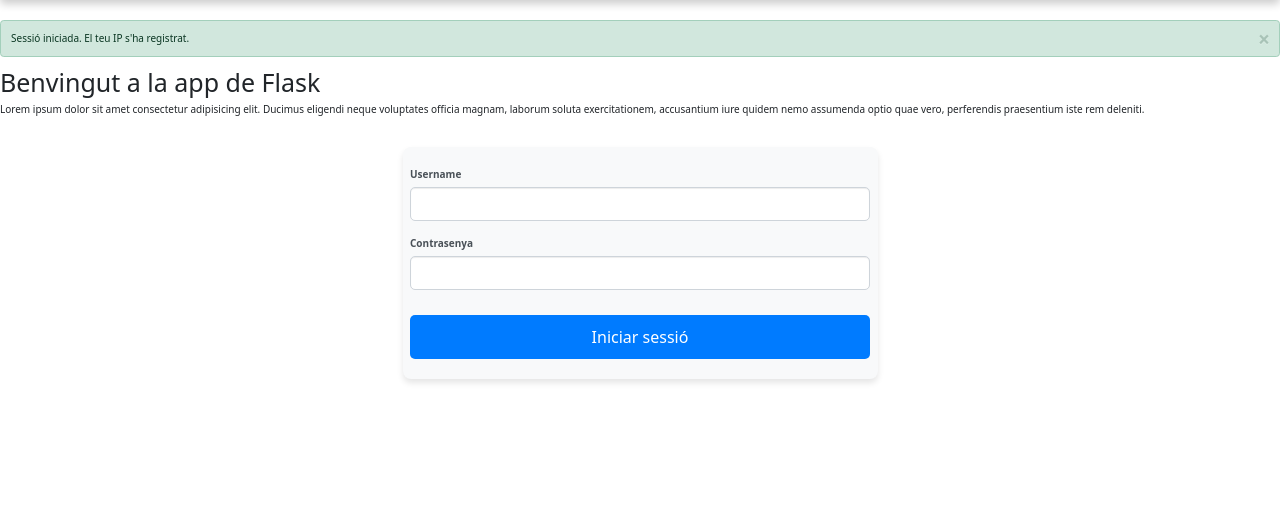
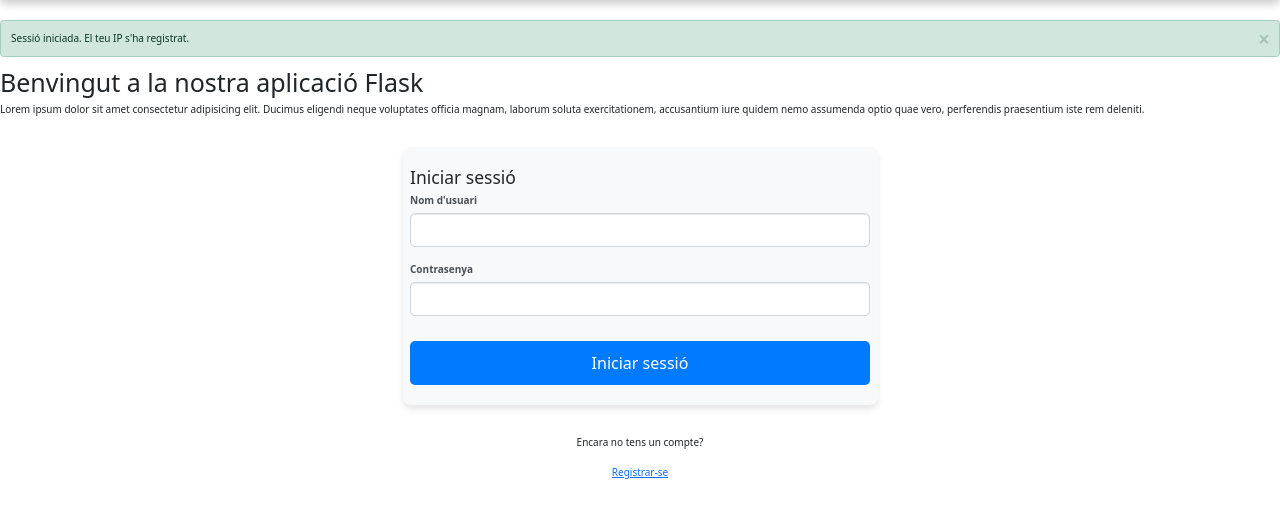
Before and after one commit to mediina04/flask_clase, a Flask app: page /index in a window 1280 px wide. Shown: the part 62-580 px from the top of the page. Run offline with Flask 3, Linux system fonts and the light colour scheme; some libraries are stand-ins or nearby versions.

Commit message:
modified:   app/__pycache__/forms.cpython-312.pyc 	modified:   app/forms.py 	modified:   app/templates/base.html 	modified:   app/templates/information.html 	modified:   main.py

```diff
--- a/app/forms.py
+++ b/app/forms.py
@@ -2,13 +2,13 @@ from flask_wtf import FlaskForm
 from wtforms import StringField, PasswordField, SubmitField
 from wtforms.validators import DataRequired, Length, EqualTo
 
-# Formulario para el inicio de sesión
+# Formulario de login
 class LoginForm(FlaskForm):
-    username = StringField('Username', validators=[DataRequired()])
+    username = StringField('Nom d\'usuari', validators=[DataRequired()])
     password = PasswordField('Contrasenya', validators=[DataRequired()])
     submit = SubmitField('Iniciar sessió')
 
-# Formulario para el registro de usuario
+# Formulario de registro
 class RegisterForm(FlaskForm):
     username = StringField('Nom d\'usuari', validators=[DataRequired(), Length(min=4, max=100)])
     password = PasswordField('Contrasenya', validators=[DataRequired(), Length(min=6)])
--- a/app/templates/base.html
+++ b/app/templates/base.html
@@ -6,8 +6,6 @@
 <link href="https://cdn.jsdelivr.net/npm/bootstrap@5.3.3/dist/css/bootstrap.min.css" rel="stylesheet" integrity="sha384-QWTKZyjpPEjISv5WaRU9OFeRpok6YctnYmDr5pNlyT2bRjXh0JMhjY6hW+ALEwIH" crossorigin="anonymous">
 <link rel="stylesheet" href="{{ url_for('static', filename='css/style.css') }}">
 {% endblock %}
-
-
 
 {% block body %}
 
@@ -22,20 +20,38 @@
 </div>
 {% endfor %}
 
+{% block content %}
+    <!-- Formulario de inicio de sesión -->
+    <div class="container mt-5">
+        <div class="row justify-content-center">
+            <div class="col-5 mx-auto formulario">
+                <h3>Iniciar sessió</h3>
+                {{ wtf.quick_form(login_form) }}
+            </div>
+        </div>
+    </div>
 
+    <div class="container mt-3 text-center">
+        <p>Encara no tens un compte?</p>
+        <a href="#registro" class="btn btn-link" data-bs-toggle="collapse">Registrar-se</a>
+    </div>
 
-{% block content %}
+    <!-- Formulario de registro (oculto por defecto) -->
+    <div id="registro" class="collapse container mt-5">
+        <div class="row justify-content-center">
+            <div class="col-5 mx-auto formulario">
+                <h3>Registrar-se</h3>
+                {{ wtf.quick_form(register_form) }}
+            </div>
+        </div>
+    </div>
 {% endblock %}
-
-
 
 {% block scripts %}
 {{ super() }}
 <script src="https://cdn.jsdelivr.net/npm/bootstrap@5.3.3/dist/js/bootstrap.bundle.min.js"
     integrity="sha384-YvpcrYf0tY3lHB60NNkmXc5s9fDVZLESaAA55NDzOxhy9GkcIdslK1eN7N6jIeHz" crossorigin="anonymous">
 </script>
+{% endblock %}
 
 {% endblock %}
-
-
-{% endblock %}
--- a/app/templates/information.html
+++ b/app/templates/information.html
@@ -1,49 +1,41 @@
-<!-- #per executar-la:
-# python main.py
-#Per executar-la i tenir el debug a la pantalla:
-#flask --app main.py run --host=0.0.0.0 --port=81 --debug -->
-
-
-
 {% extends 'base.html' %}
 {% import 'macros.html' as macros %}
 {% import 'bootstrap/wtf.html' as wtf %}
 
-
 {% block title %}
-    {{super()}}
-    welcome to flask
+    {{super()}} - Benvingut a la app
 {% endblock %}
 
-
 {% block content %}
-    <h1>Benvingut a la app de Flask</h1>
+    <h1>Benvingut a la nostra aplicació Flask</h1>
     <p>Lorem ipsum dolor sit amet consectetur adipisicing elit. Ducimus eligendi neque voluptates officia magnam, laborum soluta exercitationem, accusantium iure quidem nemo assumenda optio quae vero, perferendis praesentium iste rem deleniti.</p>
 
+    {% if username %}
+        <h2>Benvingut, {{ username }}</h2>
+    {% endif %}
 
-    {% if username %}
-        <h1>Benvingut usuari {{ username }} </h1>
-
-    {%  endif %}
+    <!-- Formulario de inicio de sesión -->
     <div class="container mt-5">
         <div class="row justify-content-center">
             <div class="col-5 mx-auto formulario">
-                {{wtf.quick_form(login_form)}}
+                <h3>Iniciar sessió</h3>
+                {{ wtf.quick_form(login_form) }}
             </div>
         </div>
     </div>
 
+    <div class="container mt-3 text-center">
+        <p>Encara no tens un compte?</p>
+        <a href="#registro" class="btn btn-link" data-bs-toggle="collapse">Registrar-se</a>
+    </div>
 
-<!-- {% if ip%}
-<h2>La ip de l'usuari és: {{ip}} </h2>
-
-{% else %}
-<a href="{{url_for('index') }}">Crear cookie</a>
-{% endif %}
-
-<ul>
-    {% for item in  items %}
-    {{macros.render_items(item)}}
-    {%endfor%}
-</ul> -->
-{% endblock%}
+    <!-- Formulario de registro (oculto por defecto) -->
+    <div id="registro" class="collapse container mt-5">
+        <div class="row justify-content-center">
+            <div class="col-5 mx-auto formulario">
+                <h3>Registrar-se</h3>
+                {{ wtf.quick_form(register_form) }}
+            </div>
+        </div>
+    </div>
+{% endblock %}
--- a/main.py
+++ b/main.py
@@ -1,8 +1,8 @@
 from flask import Flask, request, make_response, redirect, render_template, session, flash, url_for
 from flask_sqlalchemy import SQLAlchemy
-from werkzeug.security import check_password_hash  # Afegim la funció per comprovar la contrasenya
+from werkzeug.security import check_password_hash, generate_password_hash
 from app import create_app
-from app.forms import LoginForm
+from app.forms import LoginForm, RegisterForm
 
 app = create_app()
 
@@ -10,74 +10,79 @@ app.config['SQLALCHEMY_DATABASE_URI'] = 'mysql+pymysql://root:@localhost/flask_a
 app.config['SQLALCHEMY_TRACK_MODIFICATIONS'] = False
 db = SQLAlchemy(app)
 
-
+# Definición de la clase User para la base de datos
 class User(db.Model):
     id = db.Column(db.Integer, primary_key=True)
     username = db.Column(db.String(100), unique=True, nullable=False)
-    password = db.Column(db.String(255), unique=True, nullable=False)
+    password = db.Column(db.String(255), nullable=False)
     created_at = db.Column(db.DateTime, default=db.func.current_timestamp())
 
     def __repr__(self):
         return '<User %r>' % self.username
 
-
+# Ruta para la página principal (inicio de sesión y registro)
 @app.route('/index', methods=['GET', 'POST'])
 def index():
-    # Verificar si la cookie de sessió existeix
     if 'user_ip' not in session:
-        # Si no existeix, crear una nova cookie, reiniciar la sessió i mostrar un missatge d’avís
         user_ip_information = request.remote_addr
         session["user_ip"] = user_ip_information
         flash("Sessió iniciada. El teu IP s'ha registrat.")
-        return redirect('/index')  # Redirigir a la mateixa ruta
+        return redirect('/index')
 
-    # Si ja existeix la cookie, recuperar la IP emmagatzemada
     user_ip = session.get("user_ip")
     username = session.get("username")
 
-    # Crear una instància de LoginForm
     login_form = LoginForm()
+    register_form = RegisterForm()
 
+    # Si el formulario de inicio de sesión es enviado
     if login_form.validate_on_submit():
-        # Si l'usuari envia el formulari de login, obtenir el nom d'usuari i contrasenya
         username_input = login_form.username.data
         password_input = login_form.password.data
 
-        # Comprovar si l'usuari existeix a la base de dades
         user = User.query.filter_by(username=username_input).first()
 
-        if user:
-            # Si l'usuari existeix, comprovar si la contrasenya és correcta
-            if check_password_hash(user.password, password_input):
-                session["username"] = username_input
-                flash("Has iniciat sessió correctament.")
-                return redirect('/index')
-            else:
-                flash("Contrasenya incorrecta.")
+        if user and check_password_hash(user.password, password_input):
+            session["username"] = username_input
+            flash("Has iniciat sessió correctament.")
+            return redirect('/index')
         else:
-            flash("No s'ha trobat cap usuari amb aquest nom.")
+            flash("Nom d'usuari o contrasenya incorrectes.")
 
-    # Passar la informació al context per mostrar-la a la plantilla
+    # Si el formulario de registro es enviado
+    if register_form.validate_on_submit():
+        username_input = register_form.username.data
+        password_input = register_form.password.data
+
+        existing_user = User.query.filter_by(username=username_input).first()
+        if existing_user:
+            flash("Ja existeix un usuari amb aquest nom.")
+        else:
+            hashed_password = generate_password_hash(password_input)
+            new_user = User(username=username_input, password=hashed_password)
+            db.session.add(new_user)
+            db.session.commit()
+            flash("Usuari creat correctament! Ara pots iniciar sessió.")
+            return redirect('/index')
+
     context = {
         'ip': user_ip,
         'login_form': login_form,
+        'register_form': register_form,
         'username': username
     }
 
     return render_template("information.html", **context)
 
-
-# Ruta per la pàgina de Parkings
+# Ruta para la página de Parkings
 @app.route('/parkings')
 def parkings():
     return render_template('parkings.html')
 
-
-# Ruta per la pàgina de Perfil d'usuari
+# Ruta para la página de Perfil de usuario
 @app.route('/perfil')
 def perfil_usuario():
     return render_template('perfil.html')
-
 
 if __name__ == "__main__":
     with app.app_context():
```
